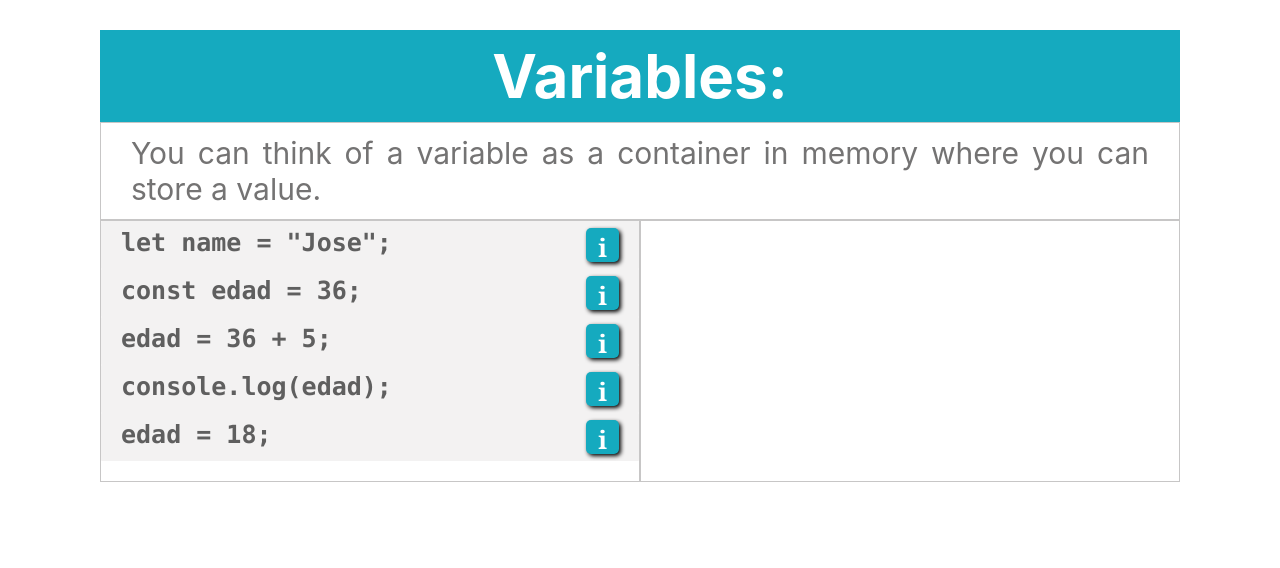
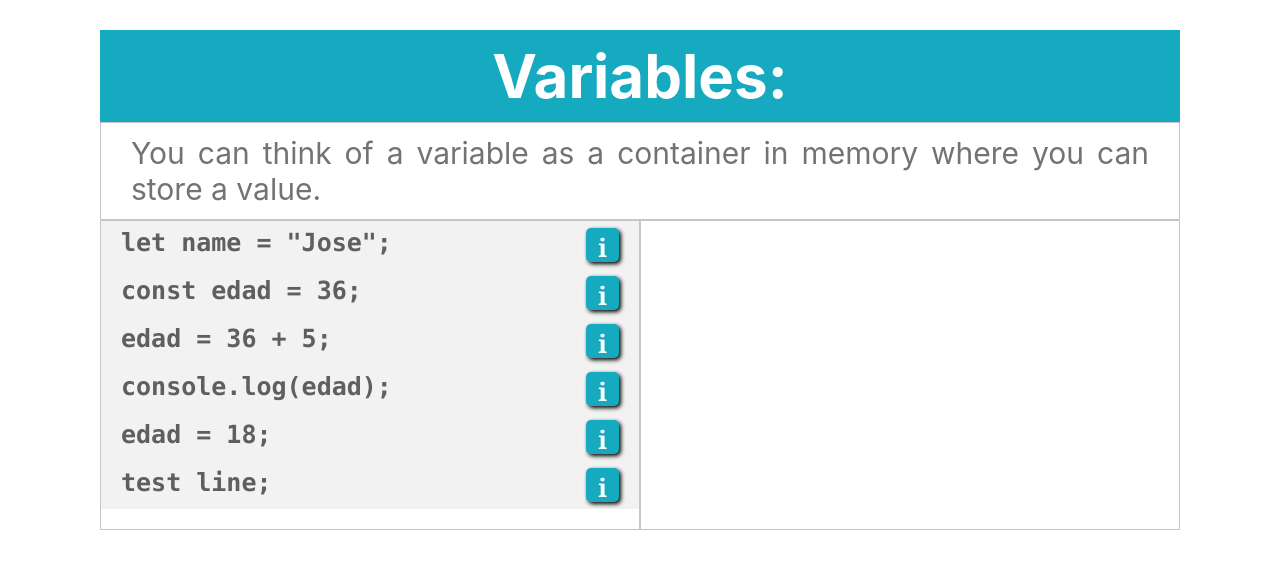
Before and after one commit to alexisshriov/ventall, a React (Create React App) app: page / in a window 1280 px wide. Shown: the top 568 px of the page. Built offline with nearby package versions, Linux system fonts and the light colour scheme.

Commit message:
added test line

```diff
--- a/src/components/Page/Page.js
+++ b/src/components/Page/Page.js
@@ -78,6 +78,7 @@ const Page = () => {
             <CodeLine onLineSelect={onLineSelect} index={3} link>{'edad = 36 + 5;'}</CodeLine>
             <CodeLine onLineSelect={onLineSelect} index={4} link>{'console.log(edad);'}</CodeLine>
             <CodeLine onLineSelect={onLineSelect} index={4} link>{'edad = 18;'}</CodeLine>
+            <CodeLine onLineSelect={onLineSelect} index={4} link>{'test line;'}</CodeLine>
 
             <br />
           </div>
```
